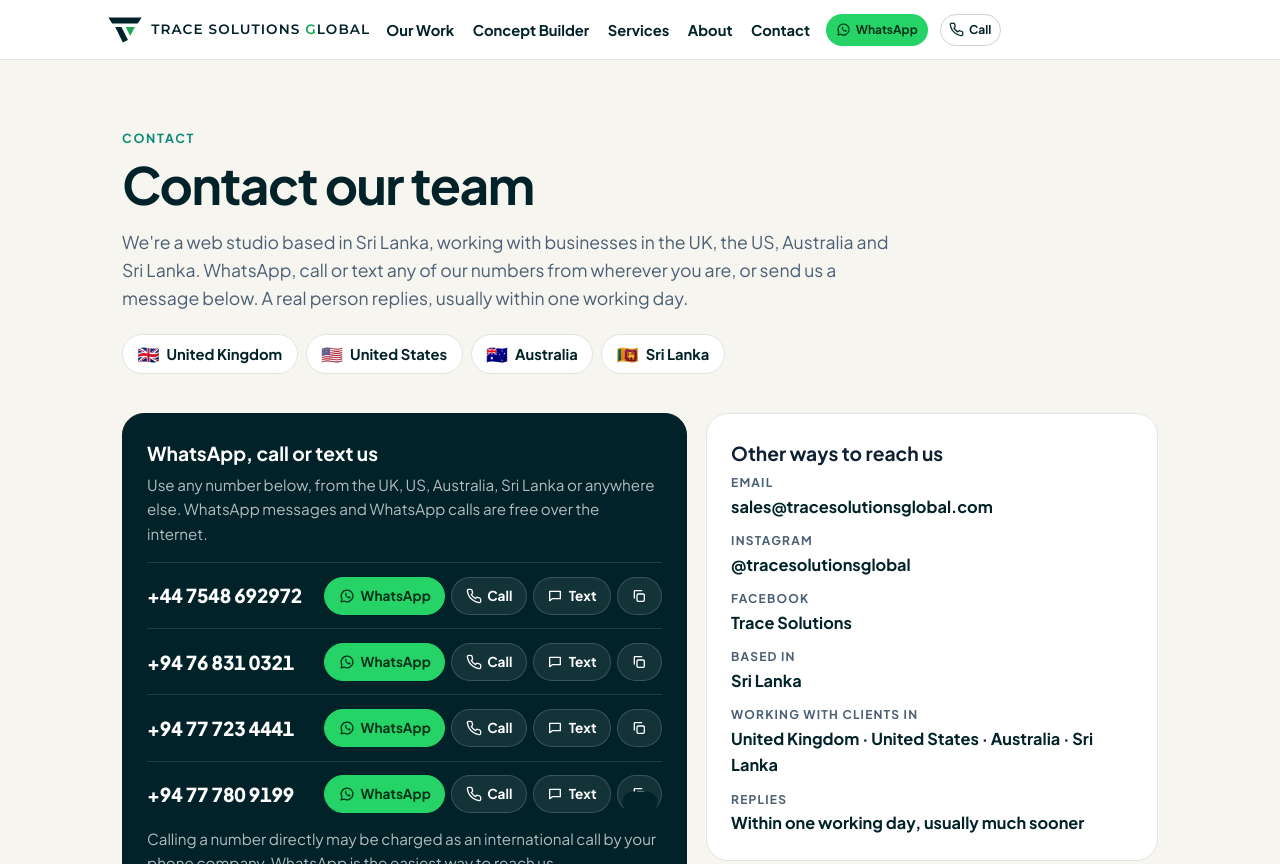
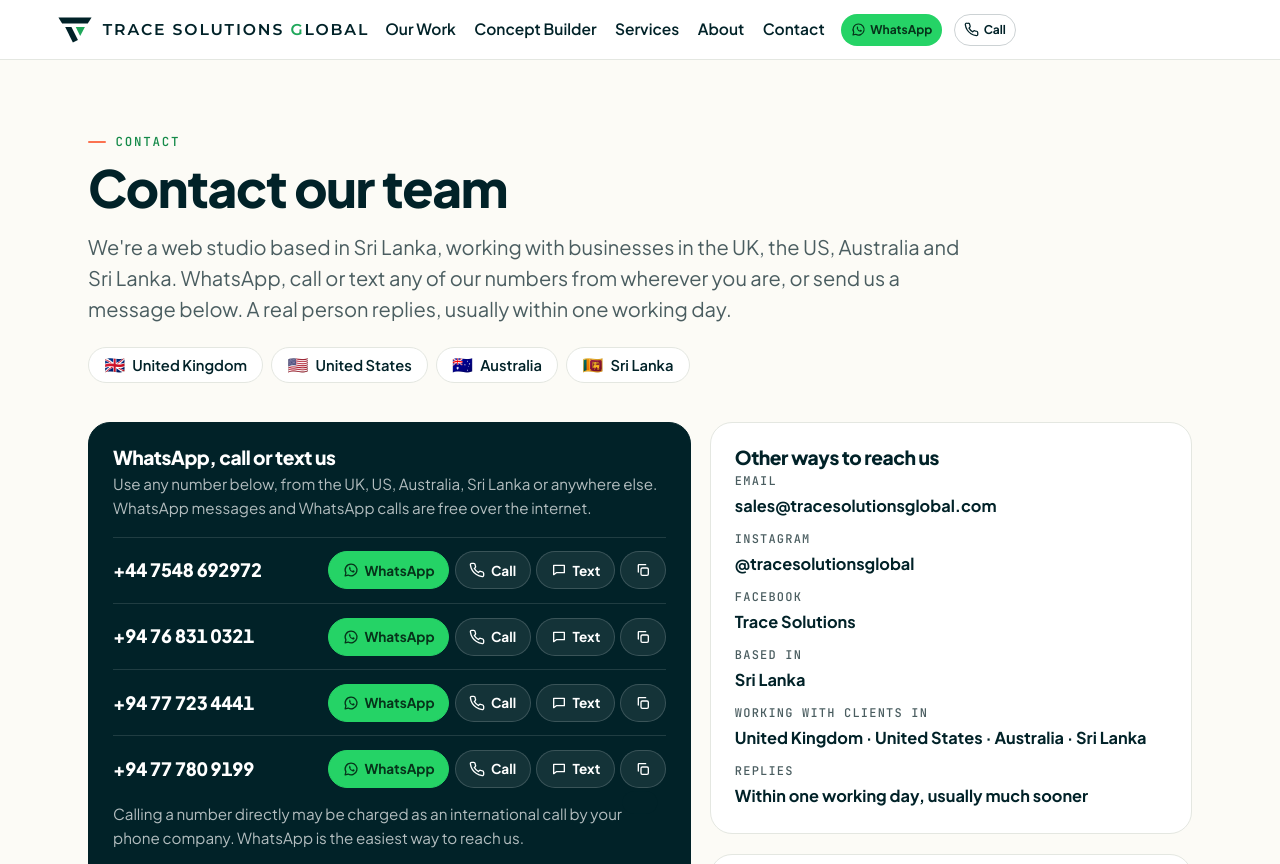
Before and after one commit to tracesolutionsglobal/tracesolutionsglobal, a plain HTML site: page contact.html in a window 1280 px wide. Shown: the top 864 px of the page. Drawn offline with Linux system fonts and the light colour scheme.

Commit message:
Match the contact page type to the rest of the site.
The heading, labels, logo, and form were using a different weight, size, and font from the main pages.

Co-authored-by: Cursor <cursoragent@cursor.com>

```diff
--- a/contact.html
+++ b/contact.html
@@ -14,19 +14,24 @@
 <meta name="robots" content="index,follow">
 <link rel="preconnect" href="https://fonts.googleapis.com">
 <link rel="preconnect" href="https://fonts.gstatic.com" crossorigin>
-<link href="https://fonts.googleapis.com/css2?family=Plus+Jakarta+Sans:wght@400;600;700;800&family=Montserrat:wght@600&display=swap" rel="stylesheet">
+<link href="https://fonts.googleapis.com/css2?family=JetBrains+Mono:wght@500&family=Montserrat:wght@500;600&family=Plus+Jakarta+Sans:wght@400;500;600;700;800&display=swap" rel="stylesheet">
 <style>
-:root{--navy:#012228;--ink:#102033;--ink-soft:#4B5F74;--paper:#F6F5EF;--white:#fff;--line:#E3E5DE;--green:#0D8B76;--green-bright:#1FA75A}
-*{box-sizing:border-box}body{margin:0;background:var(--paper);color:var(--ink);font:16px/1.6 "Plus Jakarta Sans",system-ui,sans-serif}
+:root{--navy:#012228;--ink:#012228;--ink-soft:#4A5D60;--paper:#FCFBF6;--white:#fff;--line:#E4E7E1;--green:#158A49;--green-bright:#2DBE6C;--f-display:"Plus Jakarta Sans","Segoe UI",system-ui,-apple-system,sans-serif;--f-logo:Montserrat,"Plus Jakarta Sans","Segoe UI",sans-serif;--f-mono:"JetBrains Mono",ui-monospace,"SFMono-Regular",Menlo,Consolas,monospace}
+*{box-sizing:border-box}html{-webkit-text-size-adjust:100%}
+body{margin:0;background:var(--paper);color:var(--navy);font-family:var(--f-display);font-size:1.05rem;line-height:1.6;-webkit-font-smoothing:antialiased}
+button,input,select,textarea{font-family:inherit;font-size:inherit;line-height:inherit;color:inherit}
+h1,h2,h3,h4{font-family:var(--f-display);font-weight:800;line-height:1.08;letter-spacing:-.025em;margin:0}
 a{color:var(--green)}
-.container{max-width:1100px;margin:0 auto;padding-inline:clamp(16px,4vw,32px)}
+.container{max-width:1200px;margin:0 auto;padding-inline:clamp(16px,4vw,48px)}
 .site-header{background:var(--white);border-bottom:1px solid var(--line)}
 .site-header .container{display:flex;align-items:center;gap:1rem;padding-block:.85rem}
-.logo{display:flex;align-items:center;gap:.55rem;text-decoration:none;color:var(--navy);font-family:Montserrat,sans-serif;font-weight:600;letter-spacing:.08em;font-size:.85rem}
-.logo svg{width:34px;height:26px}
-.nav-links{display:flex;gap:1.1rem;list-style:none;margin:0 0 0 auto;padding:0}
-.nav-links a{color:var(--navy);text-decoration:none;font-weight:700;font-size:.92rem}
-.home-link{display:none;margin-left:auto;color:var(--navy);font-weight:700;font-size:.92rem;text-decoration:none}
+.logo{display:flex;align-items:center;gap:.65rem;text-decoration:none;color:var(--navy);min-width:0}
+.logo svg{width:34px;height:26px;flex:none}
+.logo .word{font-family:var(--f-logo);font-weight:600;font-size:.98rem;letter-spacing:.12em;line-height:1;white-space:nowrap;color:var(--navy)}
+.logo .g{color:#1FA75A}
+.nav-links{display:flex;gap:1.7rem;list-style:none;margin:0 0 0 auto;padding:0}
+.nav-links a{color:var(--navy);text-decoration:none;font-weight:600;font-size:.97rem}
+.home-link{display:none;margin-left:auto;color:var(--navy);font-weight:600;font-size:.97rem;text-decoration:none}
 @media(max-width:800px){.nav-links{display:none}.home-link{display:inline}}
 .notice{padding-block:clamp(2rem,6vw,4rem) 4rem;max-width:74ch}
 .notice h1{font-size:clamp(2rem,4vw,2.8rem);line-height:1.1;letter-spacing:-.03em;margin:.4rem 0 1rem}
@@ -38,12 +43,13 @@ a{color:var(--green)}
 .footer-bottom{display:flex;flex-wrap:wrap;justify-content:space-between;gap:1rem;font-size:.85rem}
 .legal-line{margin:.8rem 0 0;font-size:.82rem;color:rgba(255,255,255,.62)}
 .contact{padding-block:clamp(2rem,6vw,4rem) 4rem}
-.contact .eyebrow{font-size:.78rem;font-weight:700;letter-spacing:.14em;text-transform:uppercase;color:var(--green)}
-.contact h1{font-size:clamp(2.1rem,5vw,3.2rem);line-height:1.05;letter-spacing:-.03em;margin:.5rem 0 1rem;color:var(--navy)}
-.contact .lede{font-size:1.1rem;color:var(--ink-soft);max-width:60ch;margin:0}
+.contact .eyebrow{display:inline-flex;align-items:center;gap:.6rem;font-family:var(--f-mono);font-size:.78rem;font-weight:500;letter-spacing:.14em;text-transform:uppercase;color:var(--green)}
+.contact .eyebrow::before{content:"";width:18px;height:2px;background:#FB7250;border-radius:2px}
+.contact h1{font-size:clamp(2.1rem,4.4vw,3.2rem);margin:.5rem 0 1rem;color:var(--navy)}
+.contact .lede{font-size:1.25rem;line-height:1.55;color:var(--ink-soft);max-width:60ch;margin:0}
 .where{display:flex;flex-wrap:wrap;gap:.5rem;margin:1.4rem 0 0;padding:0;list-style:none}
-.where li{display:inline-flex;align-items:center;gap:.45rem;padding:.45rem .9rem;border-radius:999px;background:var(--white);border:1px solid var(--line);font-weight:700;font-size:.92rem;color:var(--navy)}
-.where li span{font-size:1.1rem;line-height:1}
+.where li{display:inline-flex;align-items:center;gap:.45rem;padding:.55rem .95rem;border-radius:999px;background:var(--white);border:1.5px solid var(--line);font-weight:600;font-size:.92rem;line-height:1;color:var(--navy)}
+.where li span{font-size:1.05rem;line-height:1;display:inline-flex;align-items:center}
 .c-grid{display:grid;grid-template-columns:minmax(0,1.25fr) minmax(0,1fr);gap:1.2rem;margin-top:2.4rem;align-items:start}
 @media(max-width:860px){.c-grid{grid-template-columns:minmax(0,1fr)}}
 .c-card{background:var(--white);border:1px solid var(--line);border-radius:22px;padding:1.5rem;min-width:0}
@@ -54,28 +60,28 @@ a{color:var(--green)}
 .c-stack{display:grid;gap:1.2rem;min-width:0}
 .nums{list-style:none;margin:0;padding:0;display:grid}
 .nums li{display:flex;flex-wrap:wrap;align-items:center;justify-content:space-between;gap:.6rem 1rem;padding:.85rem 0;border-top:1px solid rgba(255,255,255,.12)}
-.nums .num{font-size:1.2rem;font-weight:800;letter-spacing:-.01em;font-variant-numeric:tabular-nums;white-space:nowrap}
-.acts{display:flex;flex-wrap:wrap;gap:.35rem}
-.act{display:inline-flex;align-items:center;gap:.35rem;min-height:38px;padding:0 .85rem;border-radius:999px;font-size:.85rem;font-weight:700;text-decoration:none;color:#fff;background:rgba(255,255,255,.08);border:1px solid rgba(255,255,255,.16);cursor:pointer;font-family:inherit}
+.nums .num{font-family:var(--f-display);font-size:1.15rem;font-weight:800;letter-spacing:-.01em;line-height:1.1;font-variant-numeric:tabular-nums;white-space:nowrap}
+.acts{display:flex;flex-wrap:wrap;align-items:center;gap:.35rem}
+.act{display:inline-flex;align-items:center;justify-content:center;gap:.35rem;min-height:38px;padding:0 .85rem;border-radius:999px;font-family:var(--f-display);font-size:.85rem;font-weight:700;line-height:1;text-decoration:none;color:#fff;background:rgba(255,255,255,.08);border:1px solid rgba(255,255,255,.16);cursor:pointer}
 .act svg{width:16px;height:16px}
 .act--wa{background:#25D366;border-color:#25D366;color:#06331A}
 @media(max-width:440px){.acts [data-copy]{display:none}.act{padding:0 .75rem}}
 .c-note{margin:1rem 0 0;font-size:.88rem;color:rgba(255,255,255,.7)}
 .c-list{list-style:none;margin:0;padding:0;display:grid;gap:.7rem}
 .c-list li{display:grid;gap:.1rem}
-.c-list small{font-size:.75rem;font-weight:700;letter-spacing:.1em;text-transform:uppercase;color:var(--ink-soft)}
+.c-list small{font-family:var(--f-mono);font-size:.75rem;font-weight:500;letter-spacing:.1em;text-transform:uppercase;color:var(--ink-soft)}
 .c-list a,.c-list b{color:var(--navy);font-weight:700;font-size:1.02rem;text-decoration:none;overflow-wrap:anywhere}
 .c-list a:hover{color:var(--green)}
 .form{display:grid;grid-template-columns:1fr 1fr;gap:.8rem}
 @media(max-width:560px){.form{grid-template-columns:1fr}}
 .form .full{grid-column:1/-1}
-.form label{display:block;font-size:.85rem;font-weight:700;color:var(--navy);margin-bottom:.3rem}
-.form input,.form textarea,.form select{width:100%;min-width:0;padding:.75rem .9rem;border-radius:12px;border:1.5px solid var(--line);background:var(--paper);font:inherit;color:var(--ink)}
+.form label{display:block;font-family:var(--f-display);font-size:.88rem;font-weight:700;line-height:1.3;color:var(--navy);margin-bottom:.3rem}
+.form input,.form textarea,.form select{width:100%;min-width:0;min-height:52px;padding:.85rem 1rem;border-radius:10px;border:1.5px solid var(--line);background:var(--white);font-family:var(--f-display);font-size:1.05rem;font-weight:400;line-height:1.4;color:var(--ink)}
 .form textarea{min-height:120px;resize:vertical}
 .form input:focus,.form textarea:focus{outline:none;border-color:var(--green);box-shadow:0 0 0 4px rgba(13,139,118,.12)}
 .form .is-bad{border-color:#D3542A}
 .hp{position:absolute;left:-9999px;width:1px;height:1px;overflow:hidden}
-.send{display:inline-flex;align-items:center;justify-content:center;gap:.4rem;min-height:48px;padding:0 1.4rem;border:0;border-radius:999px;background:#E4572E;color:#fff;font:700 1rem "Plus Jakarta Sans",sans-serif;cursor:pointer}
+.send{display:inline-flex;align-items:center;justify-content:center;gap:.4rem;min-height:48px;padding:0 1.4rem;border:0;border-radius:999px;background:#E4572E;color:#fff;font-family:var(--f-display);font-weight:700;font-size:1.02rem;line-height:1.1;cursor:pointer}
 .send:disabled{opacity:.6;cursor:progress}
 .f-foot{display:flex;flex-wrap:wrap;align-items:center;justify-content:space-between;gap:.8rem}
 .f-foot small{color:var(--ink-soft)}
@@ -93,7 +99,7 @@ a{color:var(--green)}
   <div class="container">
     <a class="logo" href="index.html" aria-label="Trace Solutions Global, home">
       <svg width="34" height="26" aria-hidden="true"><use href="#ts-mark"/></svg>
-      <span>TRACE SOLUTIONS <span style="color:#1FA75A">G</span>LOBAL</span>
+      <span class="word">TRACE SOLUTIONS <span class="g">G</span>LOBAL</span>
     </a>
     <nav aria-label="Main">
       <ul class="nav-links">
```
